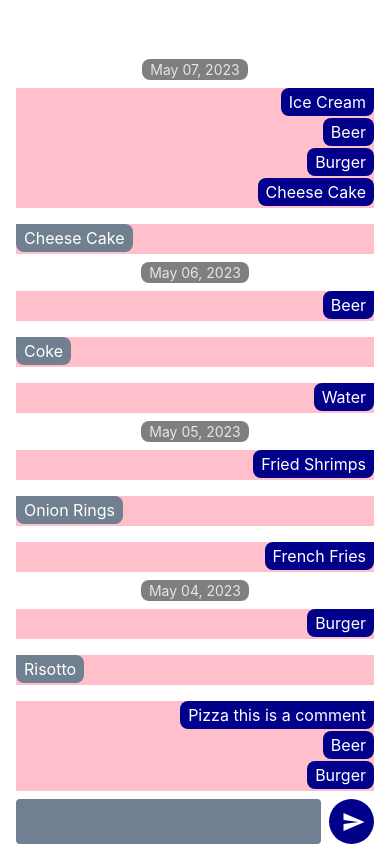
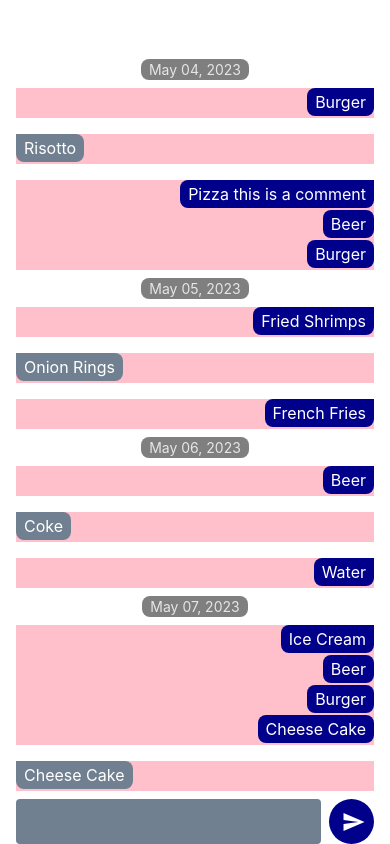
Before and after one commit to MuhammadAhmedHassan/video-app-expo, a React Native app: screen / in a window 390 px wide. Built offline with nearby package versions, Linux system fonts and the light colour scheme.

Commit message:
working on chat ui

```diff
--- a/App.tsx
+++ b/App.tsx
@@ -11,7 +11,7 @@ import {
   TouchableOpacity,
   View,
 } from 'react-native';
-import React, { useState } from 'react';
+import React, { useRef, useState } from 'react';
 import { format } from 'date-fns';
 import DATA from './chat-data.json';
 import { MaterialIcons } from '@expo/vector-icons';
@@ -27,11 +27,77 @@ type IItem = {
 
 const App = () => {
   const [inputHeight, setInputHeight] = useState(45);
+  const [data, setData] = useState(DATA);
+  const [newMessage, setNewMessage] = useState('');
+  const sectionListRef = useRef<SectionList | null>(null);
+
+  const addNewMessage = () => {
+    const today = format(new Date(), 'MMMM dd, yyyy');
+
+    let sectionIndex = data.findIndex(
+      (s) => format(new Date(s.title), 'MMMM dd, yyyy') === today
+    );
+    const section = data[sectionIndex];
+    const message = {
+      id: Date.now(),
+      to: parseInt(Math.random() * 10 + '', 10) % 2 === 0 ? true : false,
+      comments: [
+        {
+          comment: newMessage,
+          created_at: new Date().toISOString(),
+        },
+      ],
+    };
+
+    // let itemIndex = -1;
+
+    if (section) {
+      section.data.unshift(message);
+      // itemIndex = section.data.length - 1;
+    } else {
+      data.unshift({
+        title: new Date().toISOString(),
+        data: [message],
+      });
+      // itemIndex = 0;
+      // sectionIndex = data.length - 1;
+    }
+
+    setData((ps) => {
+      console.log(ps);
+
+      return [...ps];
+    });
+
+    setNewMessage('');
+    sectionListRef.current.scrollToLocation({
+      animated: true,
+      itemIndex: 0, // itemIndex,
+      sectionIndex: 0, // sectionIndex,
+    });
+  };
+
+  const onInputFocus = () => {
+    // const sectionIdx = data.length - 1;
+    // const itemIndex = data[sectionIdx].data.length - 1;
+    // sectionListRef.current.scrollToLocation({
+    //   animated: true,
+    //   itemIndex: itemIndex,
+    //   sectionIndex: sectionIdx,
+    // });
+  };
+
+  console.log(newMessage);
+
   return (
     <SafeAreaView style={styles.container}>
       <SectionList
-        sections={DATA}
+        ref={sectionListRef}
+        sections={data}
         showsVerticalScrollIndicator={false}
+        onEndReached={() => {
+          console.log('END REACHED');
+        }}
         keyExtractor={(index) => index.id.toString()}
         renderItem={({ item }) => (
           <View
@@ -70,6 +136,7 @@ const App = () => {
         //   <Text style={styles.header}>{title}</Text>
         // )}
         renderSectionFooter={({ section: { title } }) => (
+          // renderSectionHeader={({ section: { title } }) => (
           <View style={styles.center}>
             <Text style={styles.header}>
               {format(new Date(title), 'MMMM dd, yyyy')}
@@ -94,6 +161,8 @@ const App = () => {
             paddingHorizontal: 8,
             paddingVertical: 8,
           }}
+          onFocus={onInputFocus}
+          value={newMessage}
           numberOfLines={5}
           cursorColor='darkblue'
           returnKeyType='none'
@@ -104,12 +173,7 @@ const App = () => {
               Math.min(Math.max(event.nativeEvent.contentSize.height, 45), 120)
             );
           }}
-          onChange={(event) => {
-            // this.setState({
-            //   text: event.nativeEvent.text,
-            //   height: event.nativeEvent.contentSize.height,
-            // });
-          }}
+          onChangeText={setNewMessage}
         />
         <TouchableOpacity
           style={{
@@ -120,6 +184,7 @@ const App = () => {
             borderRadius: 45,
             paddingLeft: 4,
           }}
+          onPress={addNewMessage}
         >
           <MaterialIcons name='send' size={24} color='white' />
         </TouchableOpacity>
--- a/chat-data.json
+++ b/chat-data.json
@@ -1,4 +1,111 @@
 [
+  {
+    "title": "2023-05-07T11:12:19.242Z",
+    "data": [
+      {
+        "id": 10,
+        "to": false,
+        "comments": [
+          {
+            "comment": "Cheese Cake",
+            "created_at": "2023-05-07T11:12:19.242Z"
+          }
+        ]
+      },
+      {
+        "id": 11,
+        "to": true,
+        "comments": [
+          {
+            "comment": "Ice Cream",
+            "created_at": "2023-05-07T11:12:19.242Z"
+          },
+          {
+            "comment": "Beer",
+            "created_at": "2023-05-07T11:12:19.242Z"
+          },
+          {
+            "comment": "Burger",
+            "created_at": "2023-05-07T11:12:19.242Z"
+          },
+          {
+            "comment": "Cheese Cake",
+            "created_at": "2023-05-07T11:12:19.242Z"
+          }
+        ]
+      }
+    ]
+  },
+  {
+    "title": "2023-05-06T11:12:19.242Z",
+    "data": [
+      {
+        "id": 7,
+        "to": true,
+        "comments": [
+          {
+            "comment": "Water",
+            "created_at": "2023-05-05T11:12:19.242Z"
+          }
+        ]
+      },
+      {
+        "id": 8,
+        "to": false,
+        "comments": [
+          {
+            "comment": "Coke",
+            "created_at": "2023-05-05T11:12:19.242Z"
+          }
+        ]
+      },
+      {
+        "id": 9,
+        "to": true,
+        "comments": [
+          {
+            "comment": "Beer",
+            "created_at": "2023-05-05T11:12:19.242Z"
+          }
+        ]
+      }
+    ]
+  },
+  {
+    "title": "2023-05-05T11:12:19.242Z",
+    "data": [
+      {
+        "id": 4,
+        "to": true,
+        "comments": [
+          {
+            "comment": "French Fries",
+            "created_at": "2023-05-05T11:12:19.242Z"
+          }
+        ]
+      },
+      {
+        "id": 5,
+        "to": false,
+        "comments": [
+          {
+            "comment": "Onion Rings",
+            "created_at": "2023-05-05T11:12:19.242Z"
+          }
+        ]
+      },
+      {
+        "id": 6,
+        "to": true,
+        "comments": [
+          {
+            "comment": "Fried Shrimps",
+            "created_at": "2023-05-05T11:12:19.242Z"
+          }
+        ]
+      }
+    ]
+  },
   {
     "title": "2023-05-04T11:12:19.242Z",
     "data": [
@@ -41,112 +148,5 @@
         ]
       }
     ]
-  },
-  {
-    "title": "2023-05-05T11:12:19.242Z",
-    "data": [
-      {
-        "id": 4,
-        "to": true,
-        "comments": [
-          {
-            "comment": "French Fries",
-            "created_at": "2023-05-05T11:12:19.242Z"
-          }
-        ]
-      },
-      {
-        "id": 5,
-        "to": false,
-        "comments": [
-          {
-            "comment": "Onion Rings",
-            "created_at": "2023-05-05T11:12:19.242Z"
-          }
-        ]
-      },
-      {
-        "id": 6,
-        "to": true,
-        "comments": [
-          {
-            "comment": "Fried Shrimps",
-            "created_at": "2023-05-05T11:12:19.242Z"
-          }
-        ]
-      }
-    ]
-  },
-  {
-    "title": "2023-05-06T11:12:19.242Z",
-    "data": [
-      {
-        "id": 7,
-        "to": true,
-        "comments": [
-          {
-            "comment": "Water",
-            "created_at": "2023-05-05T11:12:19.242Z"
-          }
-        ]
-      },
-      {
-        "id": 8,
-        "to": false,
-        "comments": [
-          {
-            "comment": "Coke",
-            "created_at": "2023-05-05T11:12:19.242Z"
-          }
-        ]
-      },
-      {
-        "id": 9,
-        "to": true,
-        "comments": [
-          {
-            "comment": "Beer",
-            "created_at": "2023-05-05T11:12:19.242Z"
-          }
-        ]
-      }
-    ]
-  },
-  {
-    "title": "2023-05-07T11:12:19.242Z",
-    "data": [
-      {
-        "id": 10,
-        "to": false,
-        "comments": [
-          {
-            "comment": "Cheese Cake",
-            "created_at": "2023-05-07T11:12:19.242Z"
-          }
-        ]
-      },
-      {
-        "id": 11,
-        "to": true,
-        "comments": [
-          {
-            "comment": "Ice Cream",
-            "created_at": "2023-05-07T11:12:19.242Z"
-          },
-          {
-            "comment": "Beer",
-            "created_at": "2023-05-07T11:12:19.242Z"
-          },
-          {
-            "comment": "Burger",
-            "created_at": "2023-05-07T11:12:19.242Z"
-          },
-          {
-            "comment": "Cheese Cake",
-            "created_at": "2023-05-07T11:12:19.242Z"
-          }
-        ]
-      }
-    ]
   }
 ]
```
Also changed, not shown: 1 other file (tests, documents, lock files or other folders).
